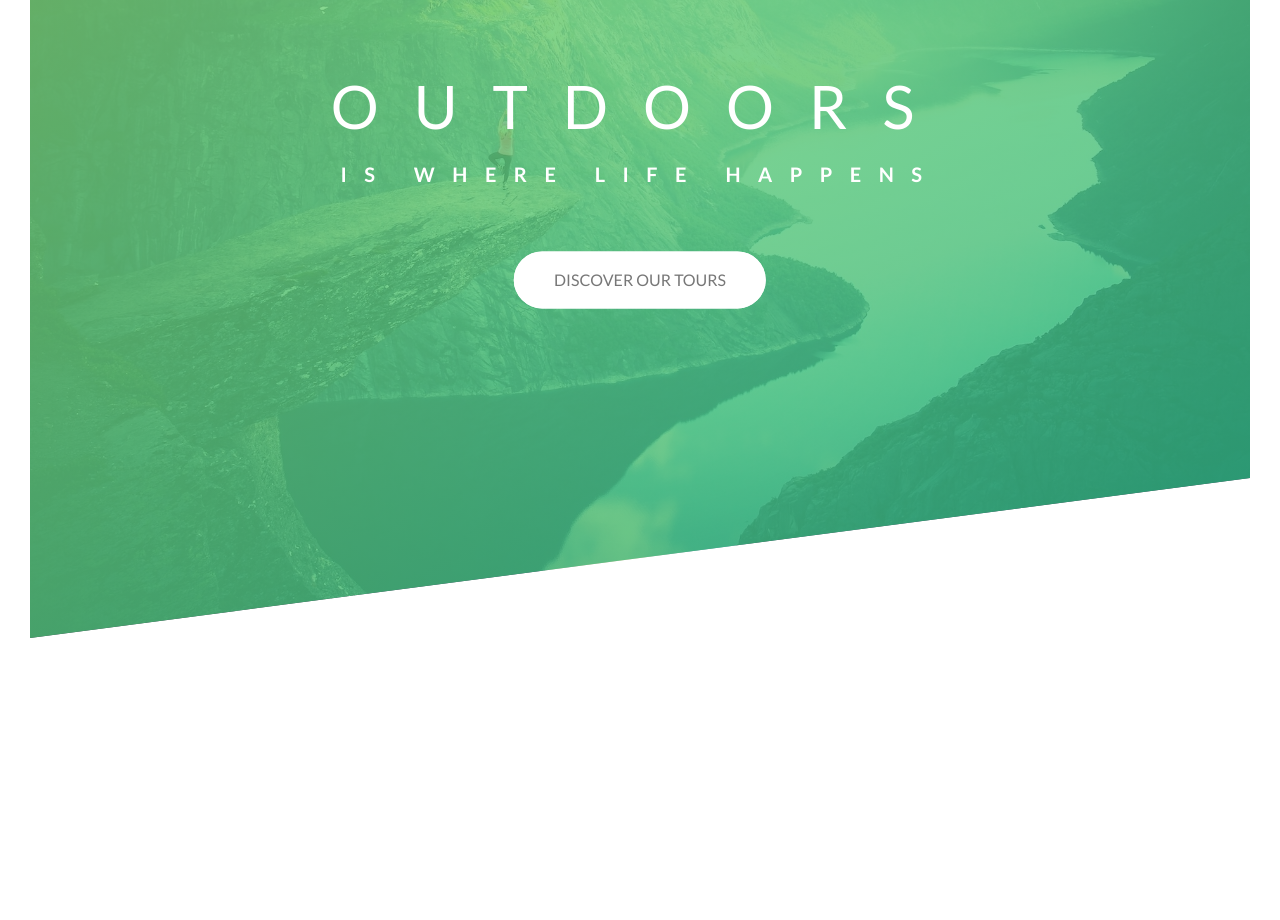
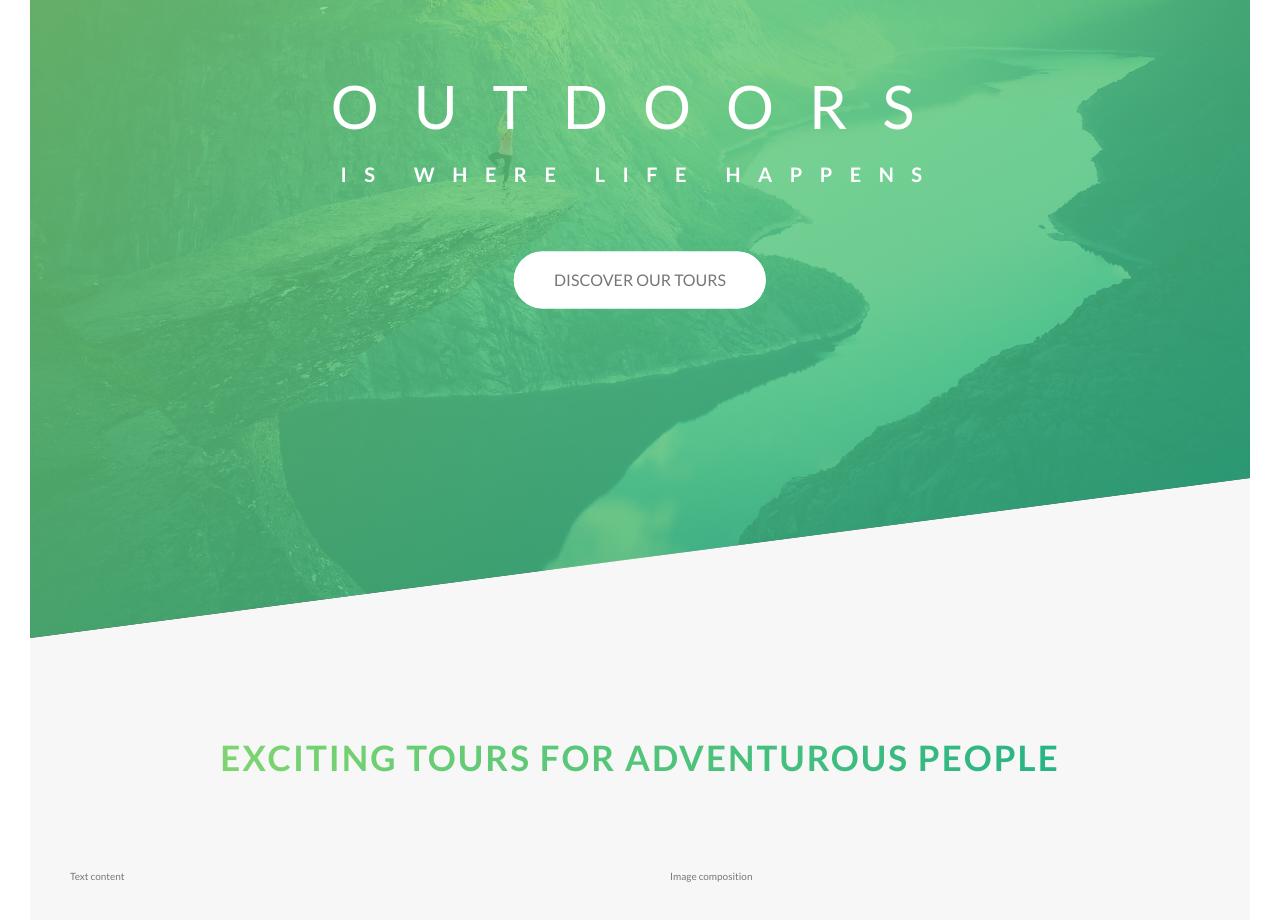
Before and after one commit to lx-kish/1-Natours, a website: page index.html in a window 1280 px wide. Shown: the part 152-1072 px from the top of the page. Before the commit the page ends 820 px from the top, so only its background shows below. Drawn offline with Linux system fonts and the light colour scheme.

Commit message:
Building the About Section - Part 1

```diff
--- a/index.html
+++ b/index.html
@@ -28,6 +28,23 @@
             </div>
         </header>
 
+        <main>
+            <section class="section-about">
+                <div class="u-center-text u-margin-bottom-8">
+                    <h2 class="heading-secondary">
+                        Exciting tours for adventurous people
+                    </h2>
+                </div>
+                <div class="row">
+                    <div class="col-1-of-2">
+                        Text content
+                    </div>
+                    <div class="col-1-of-2">
+                        Image composition
+                    </div>
+                </div>
+            </section>
+        </main>
         <!--
         <section class="grid-test">
             <div class="row">
--- a/sass/abstracts/_variables.scss
+++ b/sass/abstracts/_variables.scss
@@ -2,6 +2,8 @@
 $color-primary: #55c57a;
 $color-primary-light: #7ed56f;
 $color-primary-dark: #28b485;
+
+$color-grey-light-1: #f7f7f7;
 
 $color-grey-dark: #777;
 $color-white: #fff;
--- a/sass/base/_typography.scss
+++ b/sass/base/_typography.scss
@@ -40,3 +40,20 @@ body {
 
     }
 }
+
+.heading-secondary {
+    font-size: 3.5rem;
+    text-transform: uppercase;
+    font-weight: 700;
+    display: inline-block;
+    background-image: linear-gradient(to right, $color-primary-light, $color-primary-dark);
+    -webkit-background-clip: text;
+    color: transparent;
+    letter-spacing: .2rem;
+    transition: .2s;
+
+    &:hover {
+        transform: skewY(2deg) skewX(15deg) scale(1.1);
+        text-shadow: .5rem 1rem 2rem rgba($color-black, .2);
+    }
+}
--- a/sass/base/_utilities.scss
+++ b/sass/base/_utilities.scss
@@ -0,0 +1,3 @@
+.u-center-text { text-align: center; }
+
+.u-margin-bottom-8 { margin-bottom: 8rem; }
--- a/sass/layout/_grid.scss
+++ b/sass/layout/_grid.scss
@@ -1,6 +1,5 @@
 .row {
     max-width: $grid-width;
-    background-color: #eee;
     margin: 0 auto;
 
     &:not(:last-child) {
@@ -10,7 +9,6 @@
     @include clearfix;
 
     [class^="col-"] {
-        background-color: orangered;
         float: left;
 
         &:not(:last-child) {
--- a/sass/pages/_home.scss
+++ b/sass/pages/_home.scss
@@ -0,0 +1,5 @@
+.section-about {
+    background-color: $color-grey-light-1;
+    padding: 25rem 0;
+    margin-top: -20vh;
+}
```
Also changed, not shown: css/style.css.
